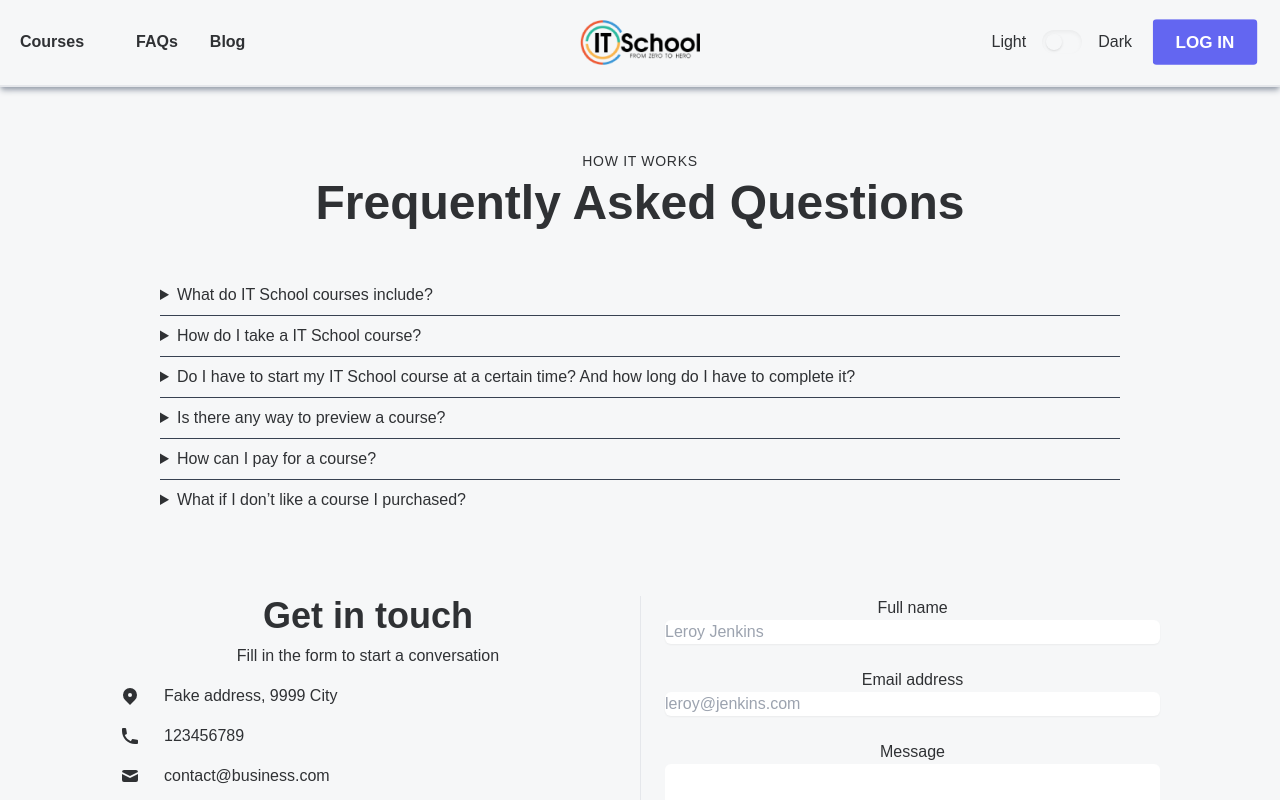
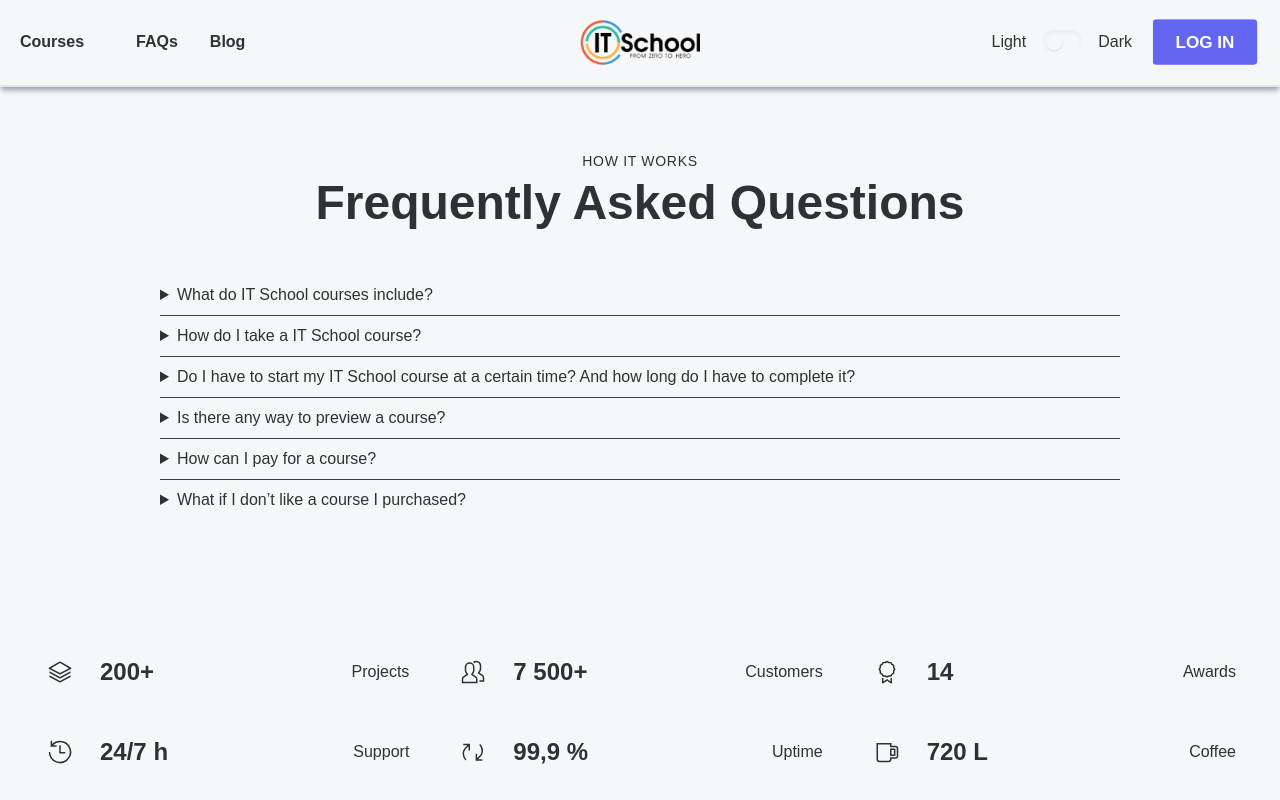
Before and after one commit to ismailjosim/it-school-lms-client, a React (Create React App) app: page /faqs in a window 1280 px wide. Shown: the top 800 px of the page. Built offline with nearby package versions, Linux system fonts and the light colour scheme; no server answers.

Commit message:
add section to FAQs section

```diff
--- a/src/components/Faqs.jsx
+++ b/src/components/Faqs.jsx
@@ -67,50 +67,86 @@
                 </div>
             </section>
 
-            <section className="py-6 dark:bg-gray-800 dark:text-gray-50">
-                <div className="grid max-w-6xl grid-cols-1 px-6 mx-auto lg:px-8 md:grid-cols-2 md:divide-x">
-                    <div className="py-6 md:py-0 md:px-6">
-                        <h1 className="text-4xl font-bold">Get in touch</h1>
-                        <p className="pt-2 pb-4">Fill in the form to start a conversation</p>
-                        <div className="space-y-4">
-                            <p className="flex items-center">
-                                <svg xmlns="http://www.w3.org/2000/svg" viewBox="0 0 20 20" fill="currentColor" className="w-5 h-5 mr-2 sm:mr-6">
-                                    <path fillRule="evenodd" d="M5.05 4.05a7 7 0 119.9 9.9L10 18.9l-4.95-4.95a7 7 0 010-9.9zM10 11a2 2 0 100-4 2 2 0 000 4z" clipRule="evenodd"></path>
-                                </svg>
-                                <span>Fake address, 9999 City</span>
-                            </p>
-                            <p className="flex items-center">
-                                <svg xmlns="http://www.w3.org/2000/svg" viewBox="0 0 20 20" fill="currentColor" className="w-5 h-5 mr-2 sm:mr-6">
-                                    <path d="M2 3a1 1 0 011-1h2.153a1 1 0 01.986.836l.74 4.435a1 1 0 01-.54 1.06l-1.548.773a11.037 11.037 0 006.105 6.105l.774-1.548a1 1 0 011.059-.54l4.435.74a1 1 0 01.836.986V17a1 1 0 01-1 1h-2C7.82 18 2 12.18 2 5V3z"></path>
-                                </svg>
-                                <span>123456789</span>
-                            </p>
-                            <p className="flex items-center">
-                                <svg xmlns="http://www.w3.org/2000/svg" viewBox="0 0 20 20" fill="currentColor" className="w-5 h-5 mr-2 sm:mr-6">
-                                    <path d="M2.003 5.884L10 9.882l7.997-3.998A2 2 0 0016 4H4a2 2 0 00-1.997 1.884z"></path>
-                                    <path d="M18 8.118l-8 4-8-4V14a2 2 0 002 2h12a2 2 0 002-2V8.118z"></path>
-                                </svg>
-                                <span>contact@business.com</span>
-                            </p>
+
+
+            <section className="p-4 md:p-8 dark:bg-gray-800 dark:text-gray-100">
+                <div className="container grid grid-cols-1 gap-6 mx-auto md:m-0 md:grid-cols-3 py-10">
+                    <div className="flex overflow-hidden rounded-lg dark:bg-gray-900 dark:text-gray-100">
+                        <div className="flex items-center justify-center px-4 dark:bg-violet-400 dark:text-gray-800">
+                            <svg xmlns="http://www.w3.org/2000/svg" viewBox="0 0 512 512" fill="currentColor" className="w-6 h-6">
+                                <path d="M487.938,162.108l-224-128a16,16,0,0,0-15.876,0l-224,128a16,16,0,0,0,.382,28l224,120a16,16,0,0,0,15.112,0l224-120a16,16,0,0,0,.382-28ZM256,277.849,65.039,175.548,256,66.428l190.961,109.12Z"></path>
+                                <path d="M263.711,394.02,480,275.061V238.539L256,361.74,32,238.539v36.522L248.289,394.02a16.005,16.005,0,0,0,15.422,0Z"></path>
+                                <path d="M32,362.667,248.471,478.118a16,16,0,0,0,15.058,0L480,362.667V326.4L256,445.867,32,326.4Z"></path>
+                            </svg>
+                        </div>
+                        <div className="flex items-center justify-between flex-1 p-3">
+                            <p className="text-2xl font-semibold">200+</p>
+                            <p>Projects</p>
                         </div>
                     </div>
-                    <form className="flex flex-col py-6 space-y-6 md:py-0 md:px-6 ng-untouched ng-pristine ng-valid">
-                        <label className="block">
-                            <span className="mb-1">Full name</span>
-                            <input type="text" placeholder="Leroy Jenkins" className="block w-full rounded-md shadow-sm focus:ring focus:ring-opacity-75 focus:ring-violet-400 dark:bg-gray-800" />
-                        </label>
-                        <label className="block">
-                            <span className="mb-1">Email address</span>
-                            <input type="email" placeholder="leroy@jenkins.com" className="block w-full rounded-md shadow-sm focus:ring focus:ring-opacity-75 focus:ring-violet-400 dark:bg-gray-800" />
-                        </label>
-                        <label className="block">
-                            <span className="mb-1">Message</span>
-                            <textarea rows="3" className="block w-full rounded-md focus:ring focus:ring-opacity-75 focus:ring-violet-400 dark:bg-gray-800"></textarea>
-                        </label>
-                        <button type="button" className="self-center px-8 py-3 text-lg rounded focus:ring hover:ring focus:ring-opacity-75 dark:bg-violet-400 dark:text-gray-900 focus:ring-violet-400 hover:ring-violet-400">Submit</button>
-                    </form>
+                    <div className="flex overflow-hidden rounded-lg dark:bg-gray-900 dark:text-gray-100">
+                        <div className="flex items-center justify-center px-4 dark:bg-violet-400 dark:text-gray-800">
+                            <svg xmlns="http://www.w3.org/2000/svg" viewBox="0 0 512 512" fill="currentColor" className="w-6 h-6">
+                                <path d="M462.541,316.3l-64.344-42.1,24.774-45.418A79.124,79.124,0,0,0,432.093,192V120A103.941,103.941,0,0,0,257.484,43.523L279.232,67a71.989,71.989,0,0,1,120.861,53v72a46.809,46.809,0,0,1-5.215,21.452L355.962,284.8l89.058,58.274a42.16,42.16,0,0,1,19.073,35.421V432h-72v32h104V378.494A74.061,74.061,0,0,0,462.541,316.3Z"></path>
+                                <path d="M318.541,348.3l-64.343-42.1,24.773-45.418A79.124,79.124,0,0,0,288.093,224V152A104.212,104.212,0,0,0,184.04,47.866C126.723,47.866,80.093,94.581,80.093,152v72a78,78,0,0,0,9.015,36.775l24.908,45.664L50.047,348.3A74.022,74.022,0,0,0,16.5,410.4L16,496H352.093V410.494A74.061,74.061,0,0,0,318.541,348.3ZM320.093,464H48.186l.31-53.506a42.158,42.158,0,0,1,19.073-35.421l88.682-58.029L117.2,245.452A46.838,46.838,0,0,1,112.093,224V152a72,72,0,1,1,144,0v72a46.809,46.809,0,0,1-5.215,21.452L211.962,316.8l89.058,58.274a42.16,42.16,0,0,1,19.073,35.421Z"></path>
+                            </svg>
+                        </div>
+                        <div className="flex items-center justify-between flex-1 p-3">
+                            <p className="text-2xl font-semibold">7 500+</p>
+                            <p>Customers</p>
+                        </div>
+                    </div>
+                    <div className="flex overflow-hidden rounded-lg dark:bg-gray-900 dark:text-gray-100">
+                        <div className="flex items-center justify-center px-4 dark:bg-violet-400 dark:text-gray-800">
+                            <svg xmlns="http://www.w3.org/2000/svg" viewBox="0 0 512 512" fill="currentColor" className="w-6 h-6">
+                                <polygon points="328.375 384 332.073 458.999 256.211 406.28 179.924 459.049 183.625 384 151.586 384 146.064 496 182.756 496 256.169 445.22 329.242 496 365.936 496 360.414 384 328.375 384"></polygon>
+                                <path d="M415.409,154.914l-2.194-48.054L372.7,80.933,346.768,40.414l-48.055-2.2L256,16.093,213.287,38.219l-48.055,2.2L139.3,80.933,98.785,106.86l-2.194,48.054L74.464,197.628l22.127,42.715,2.2,48.053L139.3,314.323l25.928,40.52,48.055,2.195L256,379.164l42.713-22.126,48.055-2.195,25.928-40.52L413.214,288.4l2.195-48.053,22.127-42.715Zm-31.646,76.949L382,270.377l-32.475,20.78-20.78,32.475-38.515,1.76L256,343.125l-34.234-17.733-38.515-1.76-20.78-32.475L130,270.377l-1.759-38.514L110.5,197.628,128.237,163.4,130,124.88,162.471,104.1l20.78-32.474,38.515-1.76L256,52.132l34.234,17.733,38.515,1.76,20.78,32.474L382,124.88l1.759,38.515L401.5,197.628Z"></path>
+                            </svg>
+                        </div>
+                        <div className="flex items-center justify-between flex-1 p-3">
+                            <p className="text-2xl font-semibold">14</p>
+                            <p>Awards</p>
+                        </div>
+                    </div>
+                    <div className="flex overflow-hidden rounded-lg dark:bg-gray-900 dark:text-gray-100">
+                        <div className="flex items-center justify-center px-4 dark:bg-violet-400 dark:text-gray-800">
+                            <svg xmlns="http://www.w3.org/2000/svg" viewBox="0 0 512 512" fill="currentColor" className="w-6 h-6">
+                                <path d="M256.25,16A240,240,0,0,0,88,84.977V16H56V144H184V112H106.287A208,208,0,0,1,256.25,48C370.8,48,464,141.2,464,255.75S370.8,463.5,256.25,463.5,48.5,370.3,48.5,255.75h-32A239.75,239.75,0,0,0,425.779,425.279,239.75,239.75,0,0,0,256.25,16Z"></path>
+                                <polygon points="240 111.951 239.465 288 368 288 368 256 271.563 256 272 112.049 240 111.951"></polygon>
+                            </svg>
+                        </div>
+                        <div className="flex items-center justify-between flex-1 p-3">
+                            <p className="text-2xl font-semibold">24/7 h</p>
+                            <p>Support</p>
+                        </div>
+                    </div>
+                    <div className="flex overflow-hidden rounded-lg dark:bg-gray-900 dark:text-gray-100">
+                        <div className="flex items-center justify-center px-4 dark:bg-violet-400 dark:text-gray-800">
+                            <svg xmlns="http://www.w3.org/2000/svg" viewBox="0 0 512 512" fill="currentColor" className="w-6 h-6">
+                                <path d="M415.313,358.7c36.453-36.452,55.906-85.231,54.779-137.353-1.112-51.375-21.964-99.908-58.715-136.66L388.75,107.314A166.816,166.816,0,0,1,438.1,222.039c.937,43.313-15.191,83.81-45.463,114.083l-48.617,49.051.044-89.165-32-.016L311.992,440H456.063V408H366.449Z"></path>
+                                <path d="M47.937,112h89.614L88.687,161.3c-36.453,36.451-55.906,85.231-54.779,137.352a198.676,198.676,0,0,0,58.715,136.66l22.627-22.627A166.818,166.818,0,0,1,65.9,297.962c-.937-43.314,15.191-83.811,45.463-114.083l48.617-49.051-.044,89.165,32,.015L192.008,80H47.937Z"></path>
+                            </svg>
+                        </div>
+                        <div className="flex items-center justify-between flex-1 p-3">
+                            <p className="text-2xl font-semibold">99,9 %</p>
+                            <p>Uptime</p>
+                        </div>
+                    </div>
+                    <div className="flex overflow-hidden rounded-lg dark:bg-gray-900 dark:text-gray-100">
+                        <div className="flex items-center justify-center px-4 dark:bg-violet-400 dark:text-gray-800">
+                            <svg xmlns="http://www.w3.org/2000/svg" viewBox="0 0 512 512" fill="currentColor" className="w-6 h-6">
+                                <path d="M416,180H320V340h96a20.023,20.023,0,0,0,20-20V200A20.023,20.023,0,0,0,416,180ZM404,308H352V212h52Z"></path>
+                                <path d="M436.574,120H352V64H32V408a64.072,64.072,0,0,0,64,64H288a64.072,64.072,0,0,0,64-64v-8h84.574A59.493,59.493,0,0,0,496,340.574V179.426A59.493,59.493,0,0,0,436.574,120ZM464,340.574A27.457,27.457,0,0,1,436.574,368H320v40a32.036,32.036,0,0,1-32,32H96a32.036,32.036,0,0,1-32-32V96H320v56H436.574A27.457,27.457,0,0,1,464,179.426Z"></path>
+                            </svg>
+                        </div>
+                        <div className="flex items-center justify-between flex-1 p-3">
+                            <p className="text-2xl font-semibold">720 L</p>
+                            <p>Coffee</p>
+                        </div>
+                    </div>
                 </div>
             </section>
+
         </div>
     );
 };
```
Also changed, not shown: 1 other file (tests, documents, lock files or other folders).
